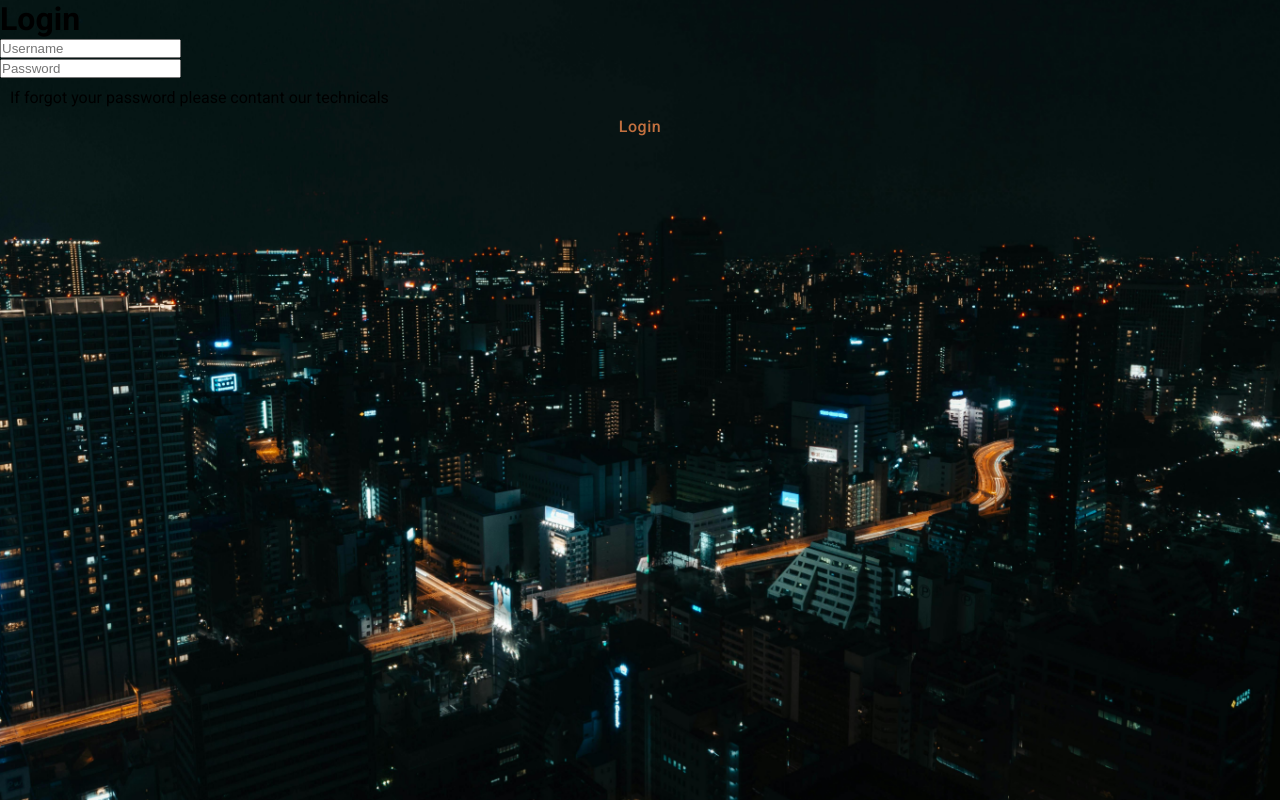
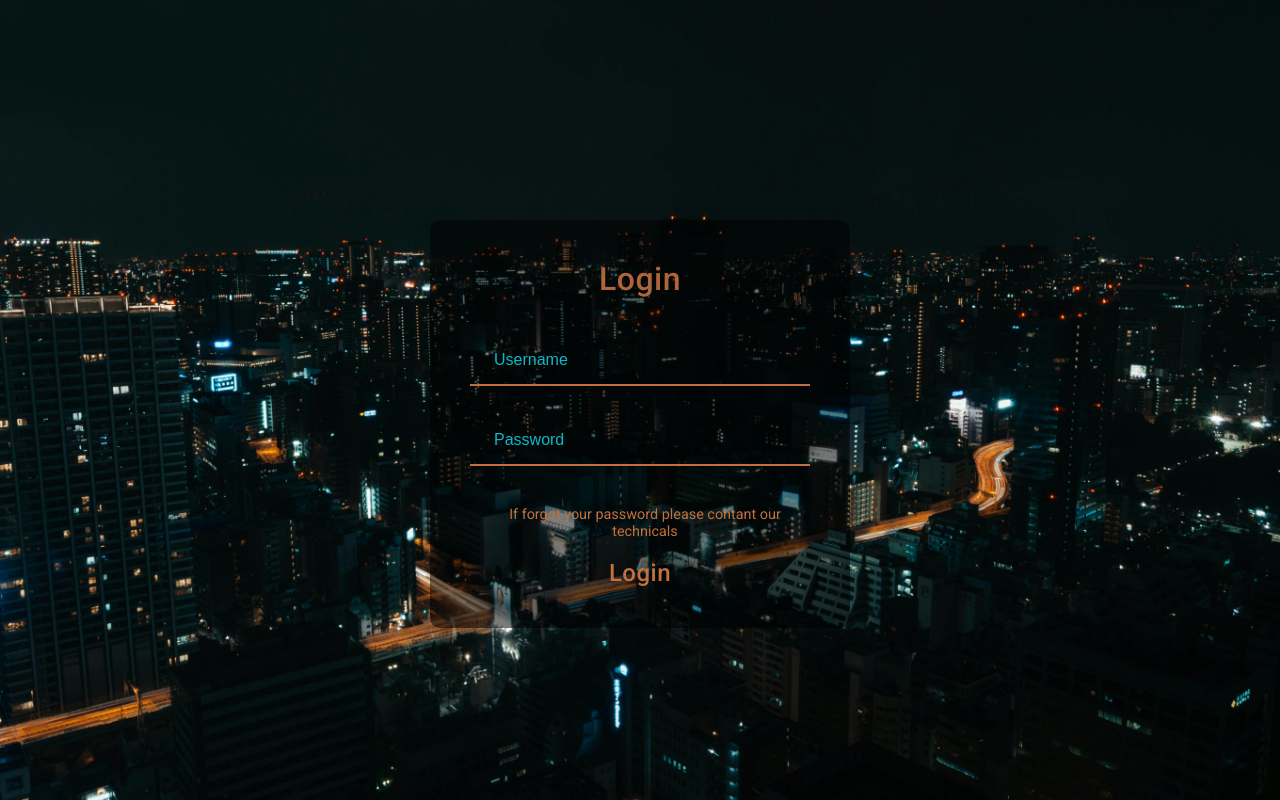
Before and after one commit to ocbtomi36/car-rental-ui, a React (Vite) app: page /loginform in a window 1280 px wide. Built offline with nearby package versions, Linux system fonts and the light colour scheme.

Commit message:
login form is styled and ready

```diff
--- a/src/index.css
+++ b/src/index.css
@@ -233,7 +233,80 @@ p {
     padding-top: 4px;
     border-radius: 0px;
 }
+/* Login form */
 
+.login-body {
+    display: flex;
+    justify-content: center;
+    align-items: center;
+    height: 100vh;
+}
+.login-wrapper {
+    width: 420px;
+    background: rgba(0, 0, 0, 0.5);
+    border-radius: 10px;
+    padding: 2rem 2.5rem;
+    margin-top: 3rem;
+}
+.login-wrapper .login-body__heading {
+    font-size: 2rem;
+    font-weight: 500;
+    letter-spacing: 0.5px;
+    text-align: center;
+    color: var(--dark-primary-color);
+    opacity: 0.9;
+    padding-top: 0.5rem;
+    padding-bottom: 0.5rem;
+}
+.login-wrapper .input-box {
+    position: relative;
+    width: 100%;
+    height: 3.1rem;
+    margin: 1.9rem 0px;
+}
+.input-box input {
+    width: 100%;
+    height: 100%;
+    color: var(--dark-primary-color);
+    background-color: transparent;
+    outline:none;
+    border-bottom: 2px solid var(--dark-primary-color);
+    border-top: none;
+    border-left: none;
+    border-right: none;
+    font-size: 1rem;
+    padding: 1.5rem 2.8rem 1.5rem 1.5rem;
+}
+.input-box input::placeholder {
+    color: var(--dark-secondary-color);
+}
+
+.login-wrapper .input-box i {
+    color: var(--dark-secondary-color);
+    position: absolute;
+    right: 1.25rem;
+    top: 50%;
+    transform: translateY(-50%);
+    font-size: 1.5rem;
+}
+.login-wrapper .remember-forgot{
+    font-size: 0.9rem;
+    text-align: center;
+    color: var(--dark-primary-color);
+
+}
+.login-button {
+    height: 2.9rem;
+    line-height: 2.9rem;
+    color: var(--dark-primary-color);
+    box-shadow: 0 0 10px rgba(0, 0, 0, 0.1);
+    cursor: pointer;
+    font-size: 1.5rem;
+}
+.login-button:hover {
+    color: var(--dark-secondary-color);
+    border-bottom: 2px solid var(--dark-primary-color);
+}
 
 /* Tablet */
 @media (max-width:768px) {
```
